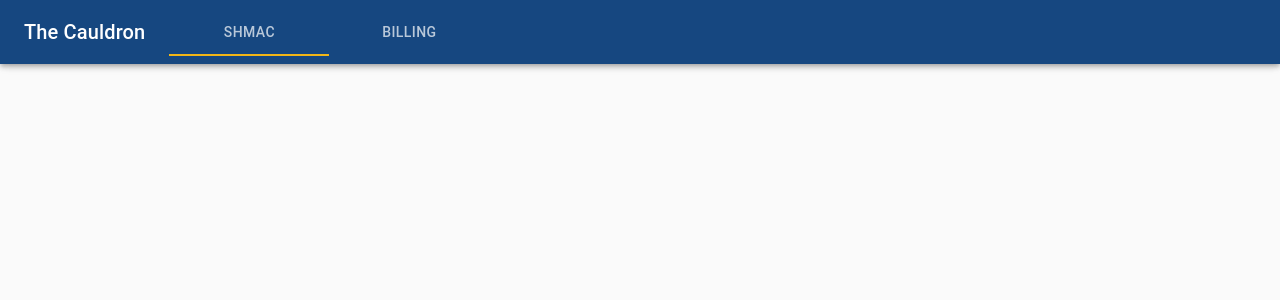
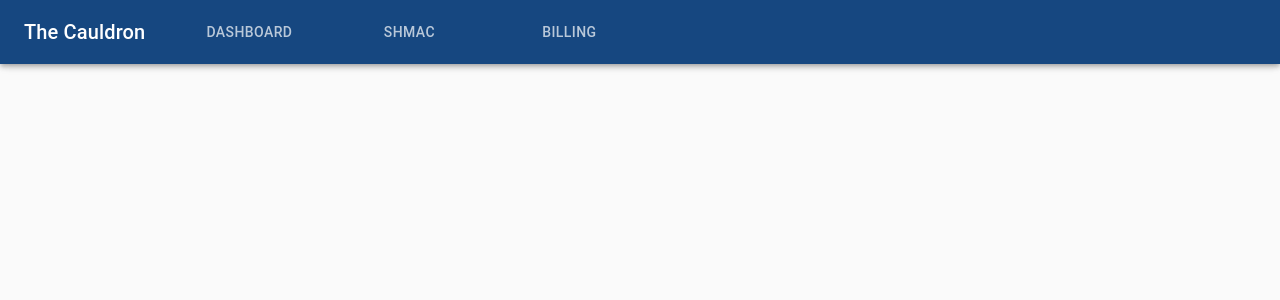
Before and after one commit to nthorn552/yolodex, a React app: page /billing in a window 1280 px wide. Shown: the top 300 px of the page. Built offline with nearby package versions, Linux system fonts and the light colour scheme.

Commit message:
progress on routing

```diff
--- a/src/App.tsx
+++ b/src/App.tsx
@@ -1,7 +1,7 @@
 import * as React from "react";
 import { createStore } from "redux";
 import { Provider } from "react-redux";
-import { BrowserRouter, Route } from "react-router-dom";
+import { BrowserRouter, Route, Switch } from "react-router-dom";
 
 import ThemeProvider from "@material-ui/styles/ThemeProvider";
 import CssBaseline from "@material-ui/core/CssBaseline";
@@ -12,24 +12,39 @@ import Header from "./components/header/Header";
 import Shmac from "./pages/Shmac";
 
 import rootReducer from "./reducers";
+import { Container, Theme, makeStyles, createStyles } from "@material-ui/core";
+import { MuiThemeProvider } from "@material-ui/core/styles";
+import { StylesContext } from "@material-ui/styles/StylesProvider";
+
+import AppContainer from "./components/AppContainer";
 
 const store = createStore(rootReducer);
 
-const App = () => (
-  <ThemeProvider theme={theme}>
+const App = () => {
+  return (
     <CssBaseline>
+      <MuiThemeProvider theme={theme}>
         <Provider store={store}>
           <BrowserRouter>
             <Typography component="div">
               <Header />
-            Beginning of App!
+              {/* <div /> */}
+              <AppContainer />
+              {/* <Switch>
                   <Route path="/shmac" component={Shmac} />
-            <Route />
+                  <Route
+                    path="/billing"
+                    render={() => (
+                      <h3>Billing Page</h3>
+                    )}
+                  />
+                </Switch> */}
             </Typography>
           </BrowserRouter>
         </Provider>
+      </MuiThemeProvider>
     </CssBaseline>
-  </ThemeProvider>
   );
+};
 
 export default App;
--- /dev/null
+++ b/src/components/AppContainer.tsx
@@ -0,0 +1,23 @@
+import * as React from "react";
+import { createStore } from "redux";
+import { Provider } from "react-redux";
+import { BrowserRouter, Route, Switch } from "react-router-dom";
+
+import Shmac from "../pages/Shmac";
+
+import { Container, Theme, makeStyles, createStyles } from "@material-ui/core";
+
+const AppContainer = () => {
+  return (
+    <BrowserRouter>
+      <Container>
+        <Switch>
+          <Route path="/shmac" component={Shmac} />
+          <Route path="/billing" render={() => <h3>Billing Page</h3>} />
+        </Switch>
+      </Container>
+    </BrowserRouter>
+  );
+};
+
+export default AppContainer;
--- a/src/components/header/Header.tsx
+++ b/src/components/header/Header.tsx
@@ -1,28 +1,10 @@
 import React from "react";
-import PropTypes from "prop-types";
-import { MemoryRouter as Router } from "react-router";
-import { Link, LinkProps } from "react-router-dom";
-
+import { Link, withRouter } from "react-router-dom";
 import { makeStyles, Theme, createStyles } from "@material-ui/core/styles";
 import Typography from "@material-ui/core/Typography";
-import {
-  AppBar,
-  Container,
-  Tabs,
-  Tab,
-  Toolbar,
-  ButtonBase
-} from "@material-ui/core";
+import { AppBar, Tabs, Tab, Toolbar } from "@material-ui/core";
 
-interface TabContainerProps {
-  children?: React.ReactNode;
-}
-function TabContainer(props: TabContainerProps) {
-  return <Typography component="div">{props.children}</Typography>;
-}
-TabContainer.propTypes = {
-  children: PropTypes.node.isRequired
-};
+import tabList from "./tabList";
 
 const useStyles = makeStyles((theme?: Theme) =>
   createStyles({
@@ -36,15 +18,11 @@ const useStyles = makeStyles((theme?: Theme) =>
   })
 );
 
-const LinkRoute = React.forwardRef<HTMLAnchorElement, LinkProps>(
-  (props, ref) => <Link innerRef={ref as any} {...props} />
-);
-
 const Header = () => {
   const classes = useStyles({});
-  const [activeTab, updateTab] = React.useState(0);
+  const [activeTab, updateTab] = React.useState();
 
-  function handleChange(event: React.ChangeEvent<{}>, newValue: number) {
+  function handleChange(event: React.ChangeEvent<{}>, newValue: string) {
     updateTab(newValue);
   }
 
@@ -59,20 +37,15 @@ const Header = () => {
           >
             The Cauldron
           </Typography>
-          <Router>
-            <Tabs value={activeTab} onChange={handleChange}>
-              <ButtonBase component={LinkRoute} to="/shmac">
-                <Tab label="SHMAC" />
-              </ButtonBase>
-              <ButtonBase component={LinkRoute} to="/billing">
-                <Tab label="Billing" />
-              </ButtonBase>
-            </Tabs>
-          </Router>
+          <Tabs value={activeTab} onChange={handleChange}>
+            {tabList.map(tab => {
+              return <Tab label={tab.label} component={Link} to={tab.route} />;
+            })}
+          </Tabs>
         </Toolbar>
       </AppBar>
     </div>
   );
 };
 
-export default Header;
+export default withRouter(Header);
--- /dev/null
+++ b/src/components/header/tabList.ts
@@ -0,0 +1,21 @@
+export type Tab = {
+  route: string;
+  label: string;
+};
+
+const tabList: Tab[] = [
+  {
+    route: "dashboard",
+    label: "Dashboard"
+  },
+  {
+    route: "shmac",
+    label: "SHMAC"
+  },
+  {
+    route: "billing",
+    label: "Billing"
+  }
+];
+
+export default tabList;
--- a/webpack.config.js
+++ b/webpack.config.js
@@ -24,6 +24,7 @@ module.exports = {
       }
     ]
   },
+  devtool: "source-map",
   devServer: {
     contentBase: path.join(__dirname, "dist"),
     port: 3000,
```
Lines whose indentation alone changed are shown as unchanged.
